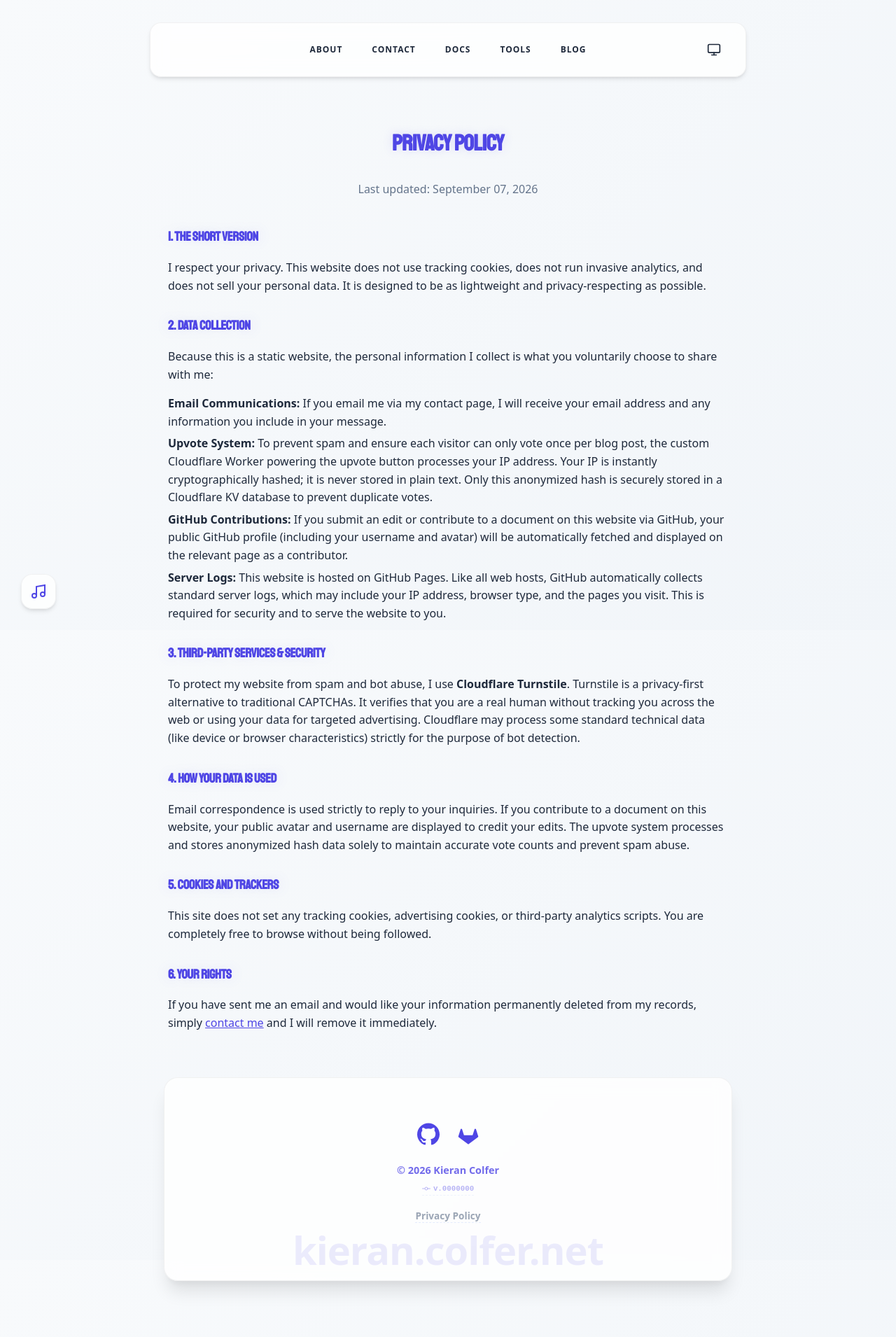
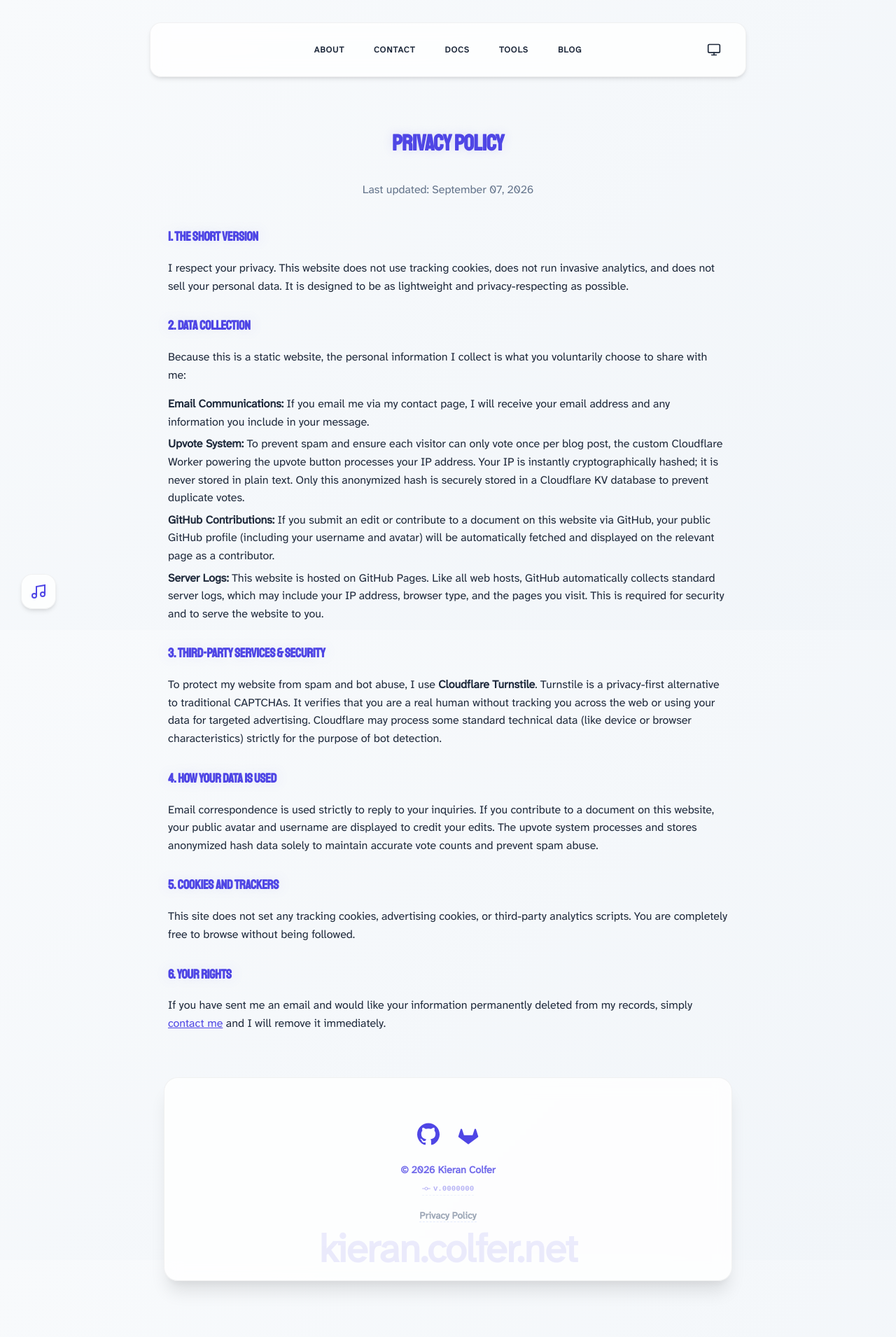
Before and after one commit to PASSK3YS/PASSK3YS.github.io, a Jekyll site: the page built from privacy.md, in a window 1280 px wide. Shown: the whole page at 70% size. Built offline with Jekyll 4.4.1, drawn with Linux system fonts in a browser that asks for light colours; some web fonts are replaced.

Commit message:
chore: update body font

```diff
--- a/_layouts/default.html
+++ b/_layouts/default.html
@@ -36,6 +36,17 @@
     <link rel="stylesheet" href="/assets/css/style.css">
 
     <style>
+        @font-face {
+            font-family: 'Atkinson Hyperlegible Next';
+            src: url('/assets/fonts/AtkinsonHyperlegibleNext-Regular.ttf') format('truetype');
+            font-weight: normal;
+            font-style: normal;
+        }
+
+        body {
+            font-family: 'Atkinson Hyperlegible Next', sans-serif;
+        }
+
         main {
             max-width: 1200px;
             margin: 0 auto;
```
Also changed, not shown: assets/fonts/AtkinsonHyperlegibleNext-Regular.ttf (added).
